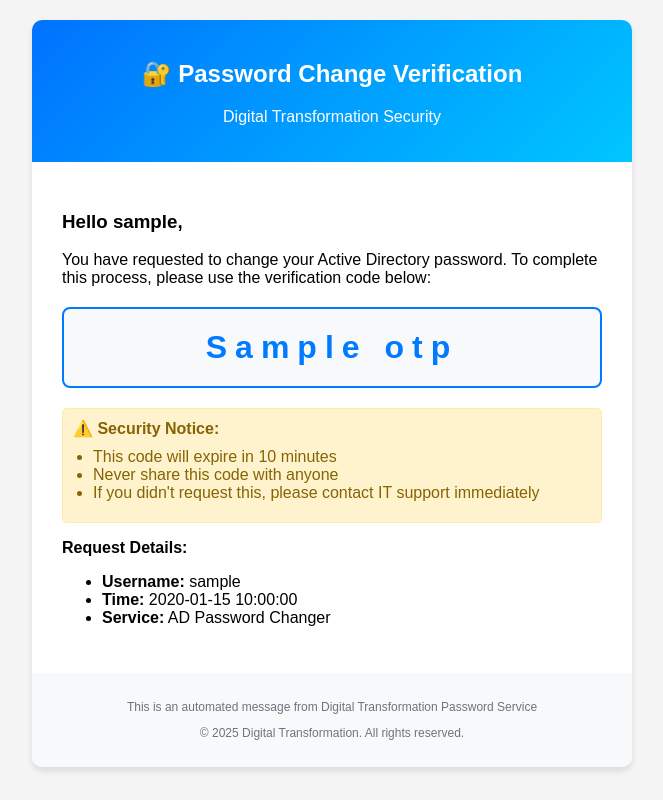
After one commit to Yousif-Mobark/AD-changer, a Flask app: template templates/otp_email.html in a window 1280 px wide. The commit adds this page. Shown: the whole page, without its empty margins (308-971 px from the left). Run offline with Flask 3, Linux system fonts and the light colour scheme; the template is opened without the code that fills it: most values are stand-ins (such as "Sample title", 1, 10 or a date in 2020).

Commit message:
refactor: streamline OTP email generation by using a template and update password change steps

```diff
--- a/app.py
+++ b/app.py
@@ -58,60 +58,12 @@ def send_otp_email(email, otp, username):
         msg['From'] = FROM_EMAIL
         msg['To'] = email
 
-        # Create HTML content
-        html_content = f"""
-        <!DOCTYPE html>
-        <html>
-        <head>
-            <style>
-                body {{ font-family: Arial, sans-serif; background-color: #f4f4f4; margin: 0; padding: 20px; }}
-                .container {{ max-width: 600px; margin: 0 auto; background-color: white; border-radius: 10px; box-shadow: 0 4px 6px rgba(0,0,0,0.1); }}
-                .header {{ background: linear-gradient(135deg, #0072ff, #00c6ff); color: white; padding: 20px; text-align: center; border-radius: 10px 10px 0 0; }}
-                .content {{ padding: 30px; }}
-                .otp-box {{ background-color: #f8f9fa; border: 2px solid #007bff; border-radius: 8px; padding: 20px; text-align: center; margin: 20px 0; }}
-                .otp-code {{ font-size: 32px; font-weight: bold; color: #007bff; letter-spacing: 8px; }}
-                .footer {{ background-color: #f8f9fa; padding: 15px; text-align: center; border-radius: 0 0 10px 10px; color: #6c757d; font-size: 12px; }}
-                .warning {{ background-color: #fff3cd; border: 1px solid #ffeaa7; border-radius: 5px; padding: 10px; margin: 15px 0; color: #856404; }}
-            </style>
-        </head>
-        <body>
-            <div class="container">
-                <div class="header">
-                    <h2>🔐 Password Change Verification</h2>
-                    <p>Digital Transformation Security</p>
-                </div>
-                <div class="content">
-                    <h3>Hello {username},</h3>
-                    <p>You have requested to change your Active Directory password. To complete this process, please use the verification code below:</p>
-
-                    <div class="otp-box">
-                        <div class="otp-code">{otp}</div>
-                    </div>
-
-                    <div class="warning">
-                        <strong>⚠️ Security Notice:</strong>
-                        <ul style="margin: 10px 0; padding-left: 20px;">
-                            <li>This code will expire in {OTP_EXPIRY_MINUTES} minutes</li>
-                            <li>Never share this code with anyone</li>
-                            <li>If you didn't request this, please contact IT support immediately</li>
-                        </ul>
-                    </div>
-
-                    <p><strong>Request Details:</strong></p>
-                    <ul>
-                        <li><strong>Username:</strong> {username}</li>
-                        <li><strong>Time:</strong> {datetime.now().strftime('%Y-%m-%d %H:%M:%S')}</li>
-                        <li><strong>Service:</strong> AD Password Changer</li>
-                    </ul>
-                </div>
-                <div class="footer">
-                    <p>This is an automated message from Digital Transformation Password Service</p>
-                    <p>© 2025 Digital Transformation. All rights reserved.</p>
-                </div>
-            </div>
-        </body>
-        </html>
-        """
+        # Render HTML content from template
+        html_content = render_template('otp_email.html',
+                                     username=username,
+                                     otp=otp,
+                                     expiry_minutes=OTP_EXPIRY_MINUTES,
+                                     timestamp=datetime.now().strftime('%Y-%m-%d %H:%M:%S'))
 
         # Attach HTML content
         msg.attach(MIMEText(html_content, 'html'))
@@ -213,66 +165,38 @@ def enter_username():
             return render_template('index.html', error="Username is required")
 
         logger.info(f"Username '{username}' submitted for password change from IP: {request.remote_addr}")
-        session['username'] = username
-        return redirect(url_for('verify_password'))
+
+        # Get user email for OTP
+        user_email = get_user_email(username)
+        user_email = username+'@elc.edu.sa' if not user_email else user_email
+        if not user_email:
+            logger.error(f"Email address not found for user: {username}")
+            return render_template('index.html',
+                                 error="Email address not found in Active Directory. Please contact IT support.")
+
+        # Generate and send OTP
+        otp = generate_otp()
+        otp_expiry = datetime.now() + timedelta(minutes=OTP_EXPIRY_MINUTES)
+        logger.info(f"Generated OTP for user: {username}, expires at: {otp_expiry}")
+
+        if send_otp_email(user_email, otp, username):
+            # Store details in session
+            session['username'] = username
+            session['otp'] = otp
+            session['otp_expiry'] = otp_expiry.isoformat()
+            session['user_email'] = user_email
+            session['authenticated'] = True
+
+            logger.info(f"OTP sent successfully to {user_email} for user: {username}")
+            return redirect(url_for('change_password'))
+        else:
+            logger.error(f"Failed to send OTP email for user: {username}")
+            return render_template('index.html',
+                                 error="Failed to send verification code. Please try again.")
 
     return render_template('index.html')
 
-@app.route('/verify', methods=['GET', 'POST'])
-def verify_password():
-    username = session.get('username')
-    if not username:
-        return redirect(url_for('enter_username'))
 
-    if request.method == 'POST':
-        current_password = request.form.get('current_password')
-        if not current_password:
-            return render_template('verify_password.html', username=username, error="Password is required")
-
-        user_principal = f"{username}@{AD_DOMAIN}"
-
-        try:
-            logger.info(f"Attempting authentication for user: {username}")
-            conn = get_ldap_connection(user_principal, current_password)
-            if conn.bind():
-                # Authentication successful
-                logger.info(f"Authentication successful for user: {username}")
-                conn.unbind()
-
-                # Get user email for OTP
-                user_email = get_user_email(username)
-                user_email = username+'@elc.edu.sa' if not user_email else user_email
-                if not user_email:
-                    logger.error(f"Email address not found for user: {username}")
-                    return render_template('verify_password.html', username=username,
-                                         error="Email address not found in Active Directory. Please contact IT support.")
-
-                # Generate and send OTP
-                otp = generate_otp()
-                otp_expiry = datetime.now() + timedelta(minutes=OTP_EXPIRY_MINUTES)
-                logger.info(f"Generated OTP for user: {username}, expires at: {otp_expiry}")
-
-                if send_otp_email(user_email, otp, username):
-                    # Store OTP details in session
-                    session['otp'] = otp
-                    session['otp_expiry'] = otp_expiry.isoformat()
-                    session['user_email'] = user_email
-                    session['authenticated'] = True
-
-                    logger.info(f"OTP sent successfully to {user_email} for user: {username}")
-                    return redirect(url_for('change_password'))
-                else:
-                    logger.error(f"Failed to send OTP email for user: {username}")
-                    return render_template('verify_password.html', username=username,
-                                         error="Failed to send verification code. Please try again.")
-            else:
-                logger.warning(f"Authentication failed for user: {username} - invalid password")
-                return render_template('verify_password.html', username=username, error="Invalid current password")
-        except Exception as e:
-            logger.error(f"Authentication error for user {username}: {str(e)}")
-            return render_template('verify_password.html', username=username, error=f"Authentication error: {str(e)}")
-
-    return render_template('verify_password.html', username=username)
 
 @app.route('/change', methods=['GET', 'POST'])
 def change_password():
@@ -286,7 +210,7 @@ def change_password():
     # Check if OTP session data exists
     if 'otp' not in session or 'otp_expiry' not in session:
         logger.warning(f"Missing OTP session data for user: {username}")
-        return redirect(url_for('verify_password'))
+        return redirect(url_for('enter_username'))
 
     if request.method == 'POST':
         new_password = request.form.get('new_password')
@@ -368,6 +292,7 @@ def resend_otp():
     try:
         # Get user email
         user_email = get_user_email(username)
+        user_email = username+'@elc.edu.sa' if not user_email else user_email
         if not user_email:
             return render_template('change_password.html', username=username,
                                  user_email=session.get('user_email'),
--- a/templates/change_password.html
+++ b/templates/change_password.html
@@ -28,7 +28,7 @@
                             <i class="bi bi-key me-2"></i>
                             Set New Password
                         </h3>
-                        <p class="mb-0 mt-2 opacity-75">Step 3 of 3 - Final Step</p>
+                        <p class="mb-0 mt-2 opacity-75">Step 2 of 2 - Final Step</p>
                     </div>
                     <div class="card-body p-4">
                         <div class="alert alert-success d-flex align-items-center mb-4" role="alert">
@@ -144,7 +144,7 @@
                                         </form>
                                     </div>
                                     <div class="col-6">
-                                        <a href="{{ url_for('verify_password') }}" class="btn btn-outline-secondary w-100">
+                                        <a href="{{ url_for('enter_username') }}" class="btn btn-outline-secondary w-100">
                                             <i class="bi bi-arrow-left me-2"></i>
                                             Back
                                         </a>
--- a/templates/index.html
+++ b/templates/index.html
@@ -28,7 +28,7 @@
                             <i class="bi bi-person-circle me-2"></i>
                             Password Change Tool
                         </h3>
-                        <p class="mb-0 mt-2 opacity-75">Step 1 of 3 - Enter your username to begin</p>
+                        <p class="mb-0 mt-2 opacity-75">Step 1 of 2 - Enter your username to begin</p>
                     </div>
                     <div class="card-body p-4">
                         {% if success %}
--- /dev/null
+++ b/templates/otp_email.html
@@ -0,0 +1,96 @@
+<!DOCTYPE html>
+<html>
+<head>
+    <style>
+        body {
+            font-family: Arial, sans-serif;
+            background-color: #f4f4f4;
+            margin: 0;
+            padding: 20px;
+        }
+        .container {
+            max-width: 600px;
+            margin: 0 auto;
+            background-color: white;
+            border-radius: 10px;
+            box-shadow: 0 4px 6px rgba(0,0,0,0.1);
+        }
+        .header {
+            background: linear-gradient(135deg, #0072ff, #00c6ff);
+            color: white;
+            padding: 20px;
+            text-align: center;
+            border-radius: 10px 10px 0 0;
+        }
+        .content {
+            padding: 30px;
+        }
+        .otp-box {
+            background-color: #f8f9fa;
+            border: 2px solid #007bff;
+            border-radius: 8px;
+            padding: 20px;
+            text-align: center;
+            margin: 20px 0;
+        }
+        .otp-code {
+            font-size: 32px;
+            font-weight: bold;
+            color: #007bff;
+            letter-spacing: 8px;
+        }
+        .footer {
+            background-color: #f8f9fa;
+            padding: 15px;
+            text-align: center;
+            border-radius: 0 0 10px 10px;
+            color: #6c757d;
+            font-size: 12px;
+        }
+        .warning {
+            background-color: #fff3cd;
+            border: 1px solid #ffeaa7;
+            border-radius: 5px;
+            padding: 10px;
+            margin: 15px 0;
+            color: #856404;
+        }
+    </style>
+</head>
+<body>
+    <div class="container">
+        <div class="header">
+            <h2>🔐 Password Change Verification</h2>
+            <p>Digital Transformation Security</p>
+        </div>
+        <div class="content">
+            <h3>Hello {{ username }},</h3>
+            <p>You have requested to change your Active Directory password. To complete this process, please use the verification code below:</p>
+
+            <div class="otp-box">
+                <div class="otp-code">{{ otp }}</div>
+            </div>
+
+            <div class="warning">
+                <strong>⚠️ Security Notice:</strong>
+                <ul style="margin: 10px 0; padding-left: 20px;">
+                    <li>This code will expire in {{ expiry_minutes }} minutes</li>
+                    <li>Never share this code with anyone</li>
+                    <li>If you didn't request this, please contact IT support immediately</li>
+                </ul>
+            </div>
+
+            <p><strong>Request Details:</strong></p>
+            <ul>
+                <li><strong>Username:</strong> {{ username }}</li>
+                <li><strong>Time:</strong> {{ timestamp }}</li>
+                <li><strong>Service:</strong> AD Password Changer</li>
+            </ul>
+        </div>
+        <div class="footer">
+            <p>This is an automated message from Digital Transformation Password Service</p>
+            <p>© 2025 Digital Transformation. All rights reserved.</p>
+        </div>
+    </div>
+</body>
+</html>
```
